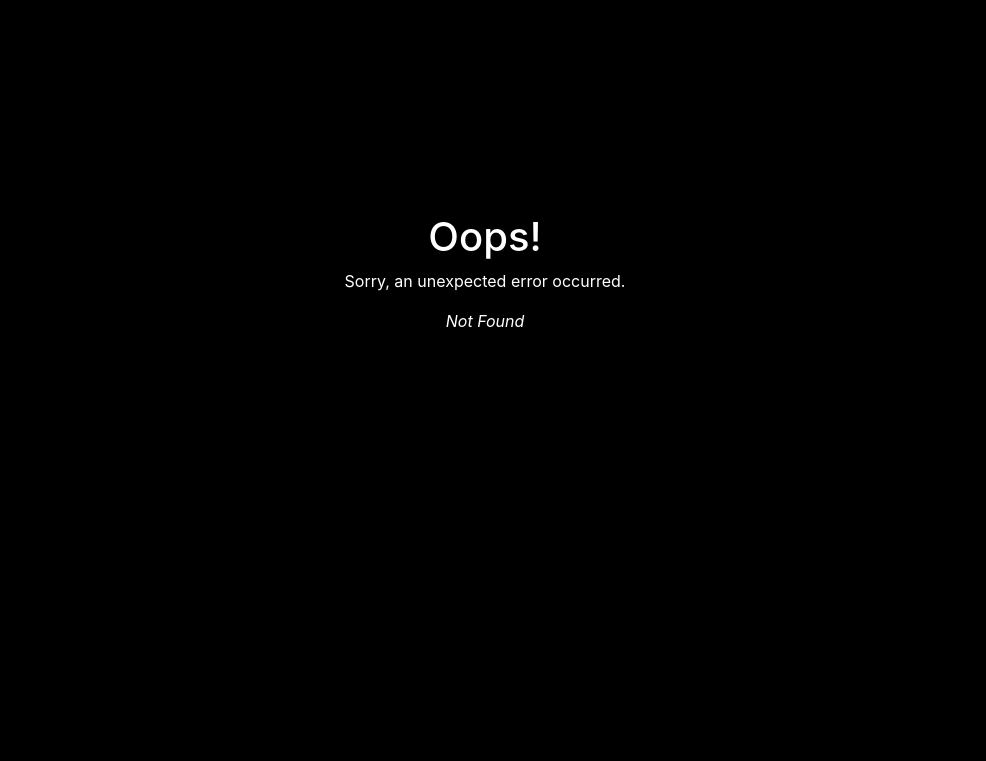
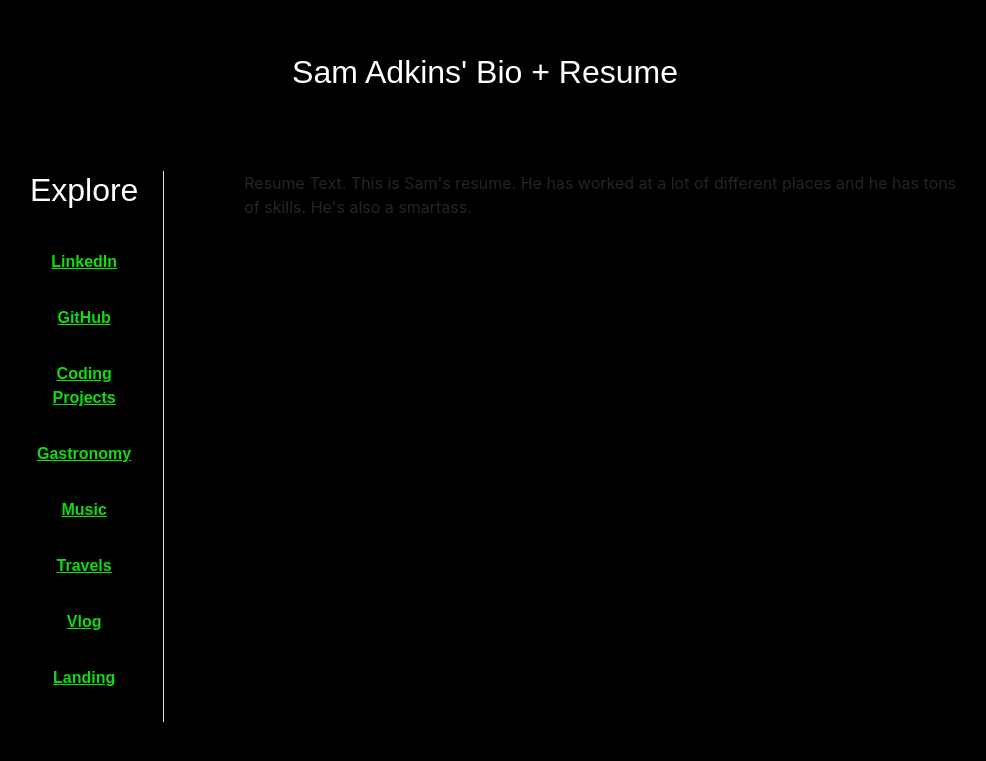
Before and after one commit to sjamesadkins/adkins-site, a React (Create React App) app: page /pages/about in a window 1280 px wide. Before the commit this address had no page. Shown: the part 107-868 px from the top of the page, without its empty margins (155-1141 px from the left). Before the commit the page ends 800 px from the top, so only its background shows below. Built offline with nearby package versions, Linux system fonts and the light colour scheme.

Commit message:
added About page, removed App.jsx from routing

```diff
--- a/src/App.css
+++ b/src/App.css
@@ -29,7 +29,8 @@ h1, h2, h3, h4, h5 {
 #sidebar {
   width: 50rem;
   border-right: solid 1px #e3e3e3;
-  display: flex;
+  display:inline-flex;
+  flex: 0 6 auto;
   flex-direction: column;
 }
 
@@ -56,8 +57,26 @@ h1, h2, h3, h4, h5 {
 /* landing page photo */
 .profile {
   margin-left: 10pc;
+  flex: 0 6 auto;
 }
 
 .inline {
   display: flex;
 }
+
+/* resume */
+.resume {
+  flex-direction: column;
+  display:inline-flex;
+  flex: 1 1 auto;
+}
+
+/* fleur de lis */
+h1:before {
+  content: '\2022\ ';
+}
+
+h1:after {
+  content: ' \2022';
+
+}
--- a/src/App.js
+++ b/src/App.js
@@ -8,11 +8,9 @@ function App() {
   return (
     <>
       <body className='body'>
-        <div className='App'>
           <div className="App">
             <Landing></Landing>
           </div>
-        </div>
       </body>
     </>
   );
--- a/src/components/About.jsx
+++ b/src/components/About.jsx
@@ -0,0 +1,56 @@
+
+import Adkins from '../Images/Adkins.jpg'
+
+const About = () => {
+    return (
+
+        <body className='body'>
+            <div>
+                <div>
+                    <h2 className='App' style={{marginBottom:"5pc"}}>Sam Adkins' Bio + Resume</h2>
+                </div>
+            <container className="inline">
+                <div id="sidebar" className='App'>
+                    <h2>Explore</h2>
+                        <nav>
+                            <ul>
+                                <li>
+                                    <a href={`/pages/linkedin`}>LinkedIn</a>
+                                </li>
+                                <li>
+                                    <a href={`/pages/github`}>GitHub</a>
+                                </li>
+                                <li>
+                                    <a href={`/pages/projects`}>Coding Projects</a>
+                                </li>
+                                <li>
+                                    <a href={`/pages/gastronomy`}>Gastronomy</a>
+                                </li>
+                                <li>
+                                    <a href={`/pages/music`}>Music</a>
+                                </li>
+                                <li>
+                                    <a href={`/pages/travels`}>Travels</a>
+                                </li>
+                                <li>
+                                    <a href={`/pages/blog`}>Vlog</a>
+                                </li>
+                                <li>
+                                    <a href={`/`}>Landing</a>
+                                </li>
+                            </ul>
+                        </nav>
+                </div>
+                <div className="resume">
+                    <p style={{marginLeft:"5pc"}}>Resume Text. This is Sam's resume. He has worked at a lot of different places and he has tons of skills. He's also a smartass.</p>
+                </div>
+            </container>
+            </div>
+        </body>
+
+
+
+    )
+}
+
+export default About
--- a/src/components/Landing.jsx
+++ b/src/components/Landing.jsx
@@ -5,16 +5,18 @@ const Sidebar = () => {
     return (
 
         <>
+            <body className='body'>
+                <div className='App'>
                     <div>
-                <h1 style={{marginBottom:"5pc", fontSize:"48pt"}}>Sam Adkins</h1>
+                        <h1 style={{marginBottom:"5pc", fontSize:"36pt"}}>Sam Adkins</h1>
                     </div>
                     <container className="inline">
                         <div id="sidebar">
-                    <h1>Explore</h1>
+                            <h2>Explore</h2>
                                 <nav>
                                     <ul>
                                         <li>
-                                    <a href={`/pages/bio`}>Bio + Résumé</a>
+                                            <a href={`/pages/about`}>Bio + Résumé</a>
                                         </li>
                                         <li>
                                             <a href={`/pages/linkedin`}>LinkedIn</a>
@@ -46,8 +48,8 @@ const Sidebar = () => {
                         </div>
                     </container>
 
-
-
+                </div>
+            </body>
         </>
 
         // <header>
--- a/src/index.js
+++ b/src/index.js
@@ -9,17 +9,24 @@ import {
 } from "react-router-dom";
 
 import App from './App';
+import Landing from './components/Landing';
+import About from './components/About';
 import Projects from './components/Projects';
 import ErrorPage from './components/ErrorPage';
 
 const router = createBrowserRouter([
   {
     path: "/",
-    element: <App />,
+    element: <Landing />,
     errorElement: <ErrorPage />
   },
   {
-    path: "projects/",
+    path: "pages/about/",
+    element: <About />,
+    errorElement: <ErrorPage />
+  },
+  {
+    path: "pages/projects/",
     element: <Projects />,
     errorElement: <ErrorPage />
   }
```
Lines whose indentation alone changed are shown as unchanged.
